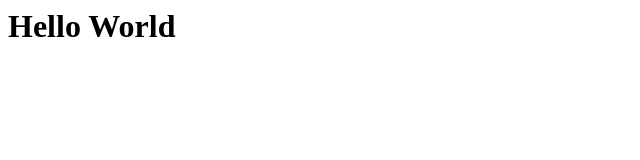
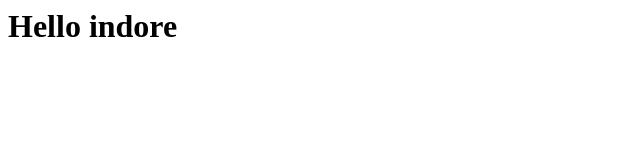
Before and after one commit to shekhar6267/GirthDome1, a plain HTML site: page index.html in a window 1280 px wide. Shown: the full height of the page, 0-640 px from the left. Drawn offline with Linux system fonts and the light colour scheme.

Commit message:
addess new Branch indore

```diff
--- a/index.html
+++ b/index.html
@@ -3,6 +3,6 @@
         <title></title>
     </head>
     <body>
-        <h1>Hello World</h1>
+        <h1>Hello indore</h1>
     </body>
 </html>
```
